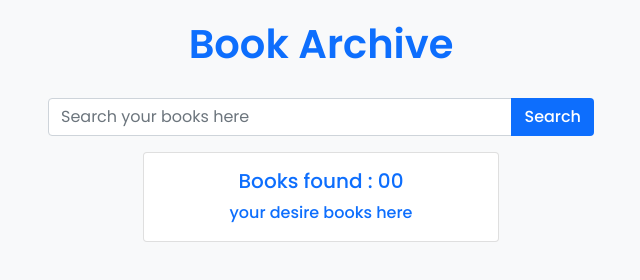
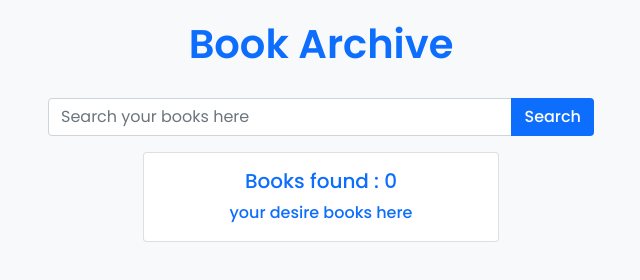
Before and after one commit to nh-polash/book-archive-app, a plain HTML site: page index.html in a window 1280 px wide. Shown: the full height of the page, 319-959 px from the left. Drawn offline with nearby package versions, Linux system fonts and the light colour scheme.

Commit message:
full book archive app released

```diff
--- a/index.html
+++ b/index.html
@@ -29,7 +29,7 @@
                 <div class="col-md-4">
                     <div class="card text-primary bg-white mb-3">
                         <div class="card-body text-center">
-                            <h5 class="card-title">Books found : <span id="books-found">00</span> </h5>
+                            <h5 class="card-title">Books found : <span id="books-found">0</span> </h5>
                             <p class="card-text">your desire books here</p>
                         </div>
                     </div>
```
